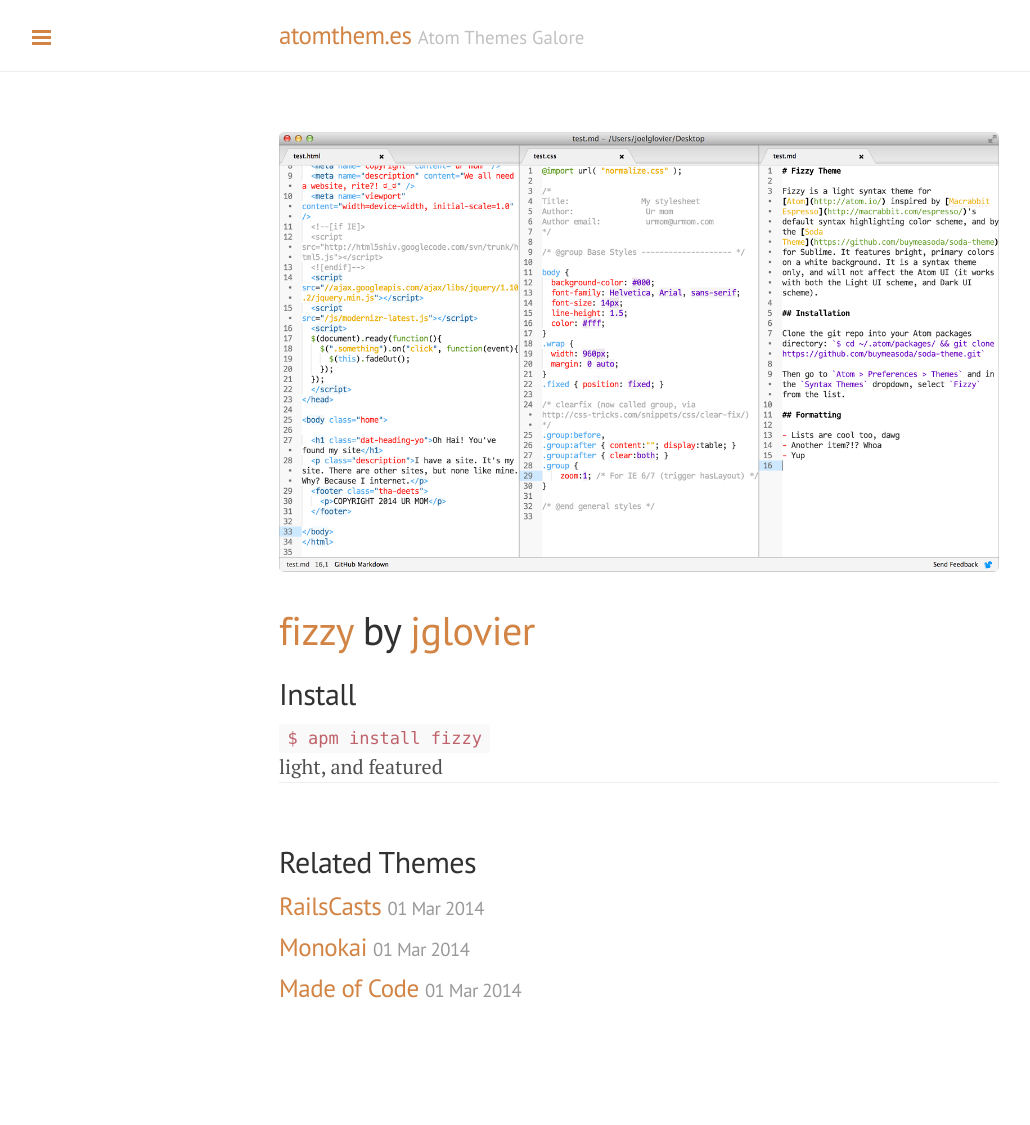
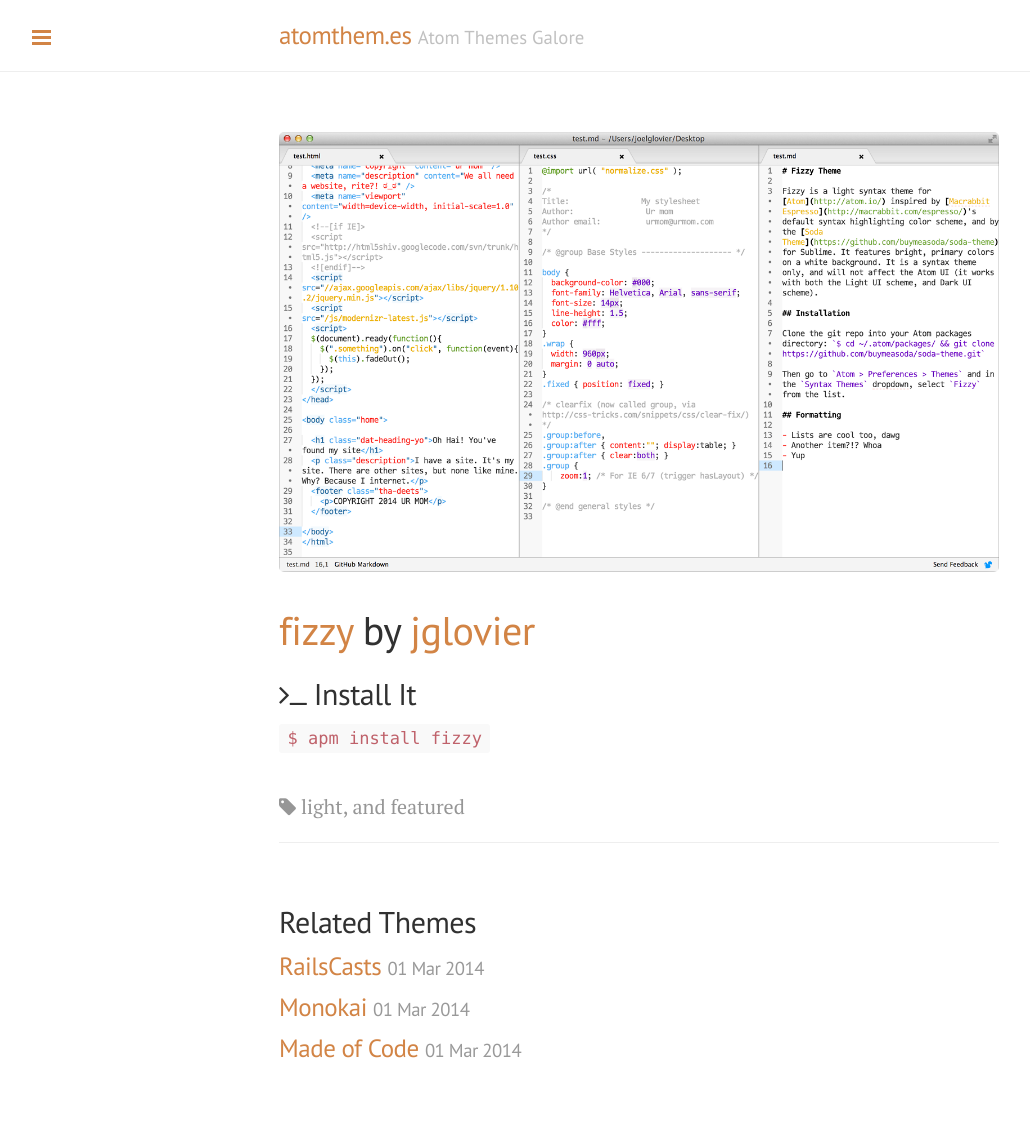
Before and after one commit to atom-themes/atom-themes.github.io, a Jekyll site: the page built from _posts/2014-03-01-fizzy-by-jglovier.md, in a window 1280 px wide. Shown: the whole page, without its empty margins (1-1031 px from the left). Built offline with Jekyll 4.4.1, drawn with Linux system fonts in a browser that asks for light colours; nearby versions of some CDN libraries; Markdown is read by kramdown in place of the engine named in the settings; before the commit the page ends 1065 px from its top, so only the background shows below that.

Commit message:
Cleaned up the theme page

```diff
--- a/_layouts/theme.html
+++ b/_layouts/theme.html
@@ -2,7 +2,7 @@
 layout: default
 ---
 
-<article class="theme">
+<article class="theme full">
   <section class="thumbnail">
     <img src="{{page.thumbnail}}">
   </section>
@@ -16,12 +16,12 @@
   <section class="content">
     {{ content }}
 
-    <h2>Install</h2>
+    <h2><i class="fa fa-terminal"></i> Install It</h2>
 
     <code>$ apm install {{ page.package_name }}</code>
   </section>
   <footer>
-    <span class="tags">{{ page.tags | array_to_sentence_string }}</span>
+    <span class="tags"><i class="fa fa-tag"></i> {{ page.tags | array_to_sentence_string }}</span>
   </footer>
 </article>
 
--- a/public/css/main.css
+++ b/public/css/main.css
@@ -20,6 +20,15 @@
   display: block;
 }
 
+article.theme.full .tags {
+  opacity: 0.6;
+
+  display: block;
+
+  padding-top: 2rem;
+  padding-bottom: 1rem;
+}
+
 .clearfix:after {
    content: " "; /* Older browser do not support empty content */
    visibility: hidden;
```
